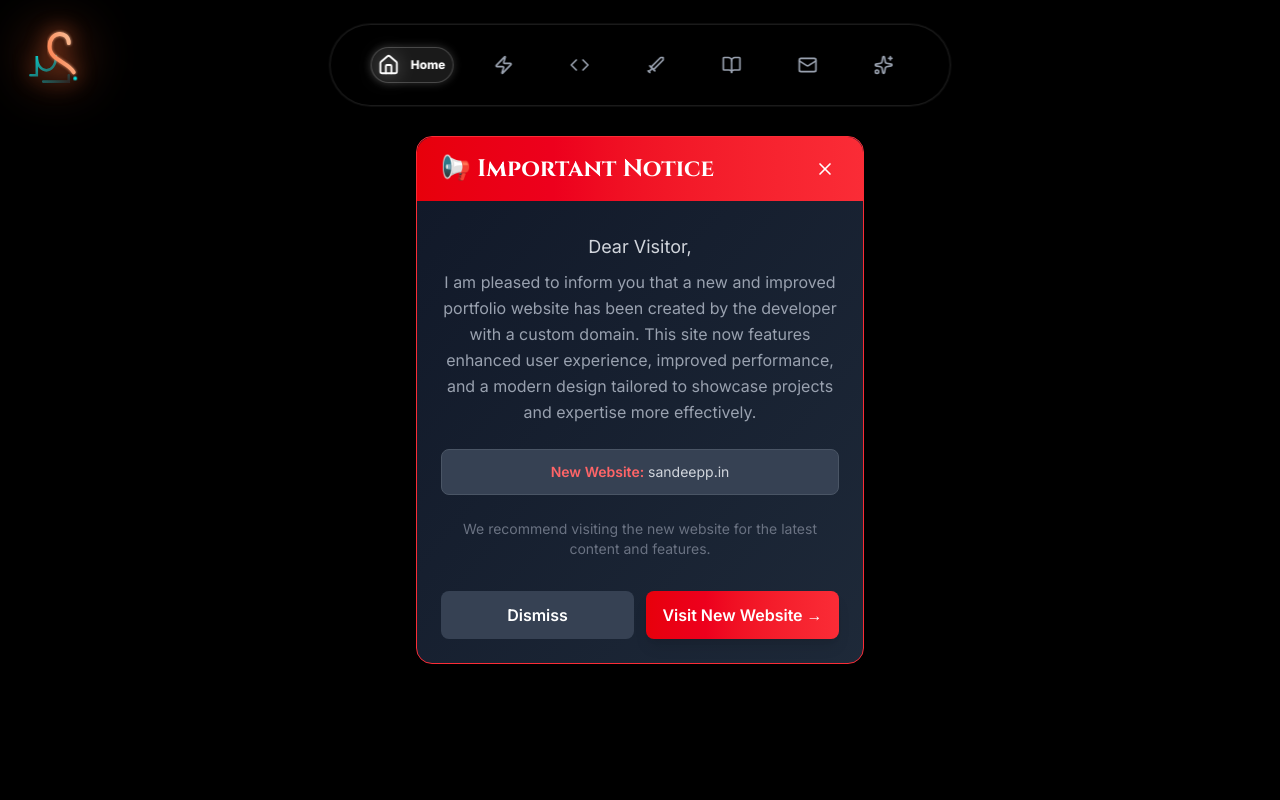
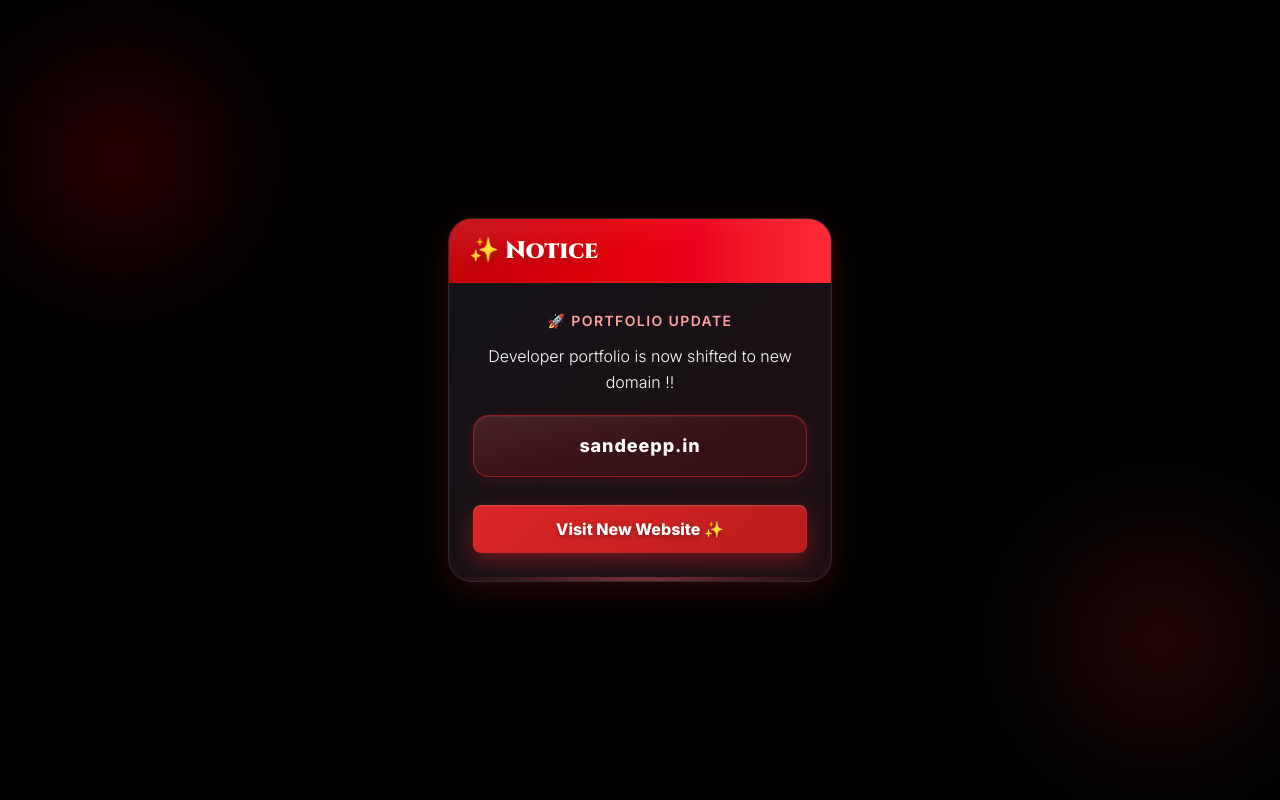
Before and after one commit to simplysandeepp/sandeep, a React (Vite) app: page / in a window 1280 px wide. Shown: the top 800 px of the page. Built offline with nearby package versions, Linux system fonts and the light colour scheme.

Commit message:
feat: enhance NewWebsiteNotice with improved styling and remove close functionality

```diff
--- a/src/App.jsx
+++ b/src/App.jsx
@@ -8,9 +8,7 @@ import EventsBlog from './components/sections/EventsBlog';
 import ProjectsShowcase from './components/sections/ProjectsShowcase';
 import Contact from './components/sections/Contact';
 import Footer from './components/sections/Footer';
-import FloatingNavbar from './components/ui/FloatingNavbar';
 import LoadingScreen from './components/ui/LoadingScreen';
-import Logo from './components/ui/Logo';
 import PinterestSection from './components/sections/PinterestSection';
 import NewWebsiteNotice from './components/ui/NewWebsiteNotice';
 
@@ -48,8 +46,6 @@ function App() {
             transition={{ duration: 0.5 }}
           >
             <NewWebsiteNotice />
-            <Logo />
-            <FloatingNavbar />
             <div id="hero"><Hero /></div>
             <div id="social"><SocialTitans /></div>
             <div id="skills"><SkillsHashira /></div>
--- a/src/components/ui/NewWebsiteNotice.jsx
+++ b/src/components/ui/NewWebsiteNotice.jsx
@@ -1,80 +1,90 @@
-import React, { useState } from 'react';
+import React from 'react';
 import { motion } from 'framer-motion';
-import { X } from 'lucide-react';
 
 function NewWebsiteNotice() {
-  const [isVisible, setIsVisible] = useState(true);
-
-  const handleClose = () => {
-    setIsVisible(false);
-  };
-
   const handleVisitNewSite = () => {
     window.location.href = 'https://www.sandeepp.in/';
   };
 
-  if (!isVisible) return null;
+  return (
+    <div className="fixed inset-0 bg-black bg-opacity-80 flex items-center justify-center z-50 backdrop-blur-lg">
+      {/* Premium Glow Background */}
+      <div className="absolute inset-0 overflow-hidden pointer-events-none">
+        <div className="absolute top-20 left-10 w-40 h-40 bg-red-600 rounded-full mix-blend-screen filter blur-3xl opacity-20 animate-pulse"></div>
+        <div className="absolute bottom-20 right-10 w-40 h-40 bg-red-900 rounded-full mix-blend-screen filter blur-3xl opacity-20 animate-pulse" style={{animationDelay: '1s'}}></div>
+      </div>
 
-  return (
-    <div className="fixed inset-0 bg-black bg-opacity-70 flex items-center justify-center z-50 backdrop-blur-sm">
       <motion.div
-        initial={{ scale: 0.5, opacity: 0 }}
-        animate={{ scale: 1, opacity: 1 }}
-        transition={{ duration: 0.5 }}
-        className="bg-gradient-to-br from-gray-900 to-gray-800 rounded-2xl shadow-2xl max-w-md w-full mx-4 border border-red-500 border-opacity-30"
+        initial={{ scale: 0.5, opacity: 0, y: 30 }}
+        animate={{ scale: 1, opacity: 1, y: 0 }}
+        transition={{ duration: 0.6, type: "spring", stiffness: 100 }}
+        onClick={handleVisitNewSite}
+        className="relative max-w-sm w-full mx-4 rounded-3xl overflow-hidden shadow-2xl cursor-pointer"
+        style={{
+          background: 'linear-gradient(135deg, rgba(20, 20, 25, 0.95) 0%, rgba(30, 15, 20, 0.98) 100%)',
+          backdropFilter: 'blur(20px)',
+          border: '1px solid rgba(255, 255, 255, 0.1)',
+          boxShadow: '0 8px 32px rgba(220, 38, 38, 0.2), inset 0 1px 1px rgba(255, 255, 255, 0.1)',
+        }}
       >
+        {/* Premium Shine Effect */}
+        <div className="absolute top-0 left-0 w-full h-1 bg-gradient-to-r from-red-500 via-red-400 to-transparent opacity-60"></div>
+
         {/* Header */}
-        <div className="relative bg-gradient-to-r from-red-600 to-red-500 px-6 py-4 rounded-t-2xl">
-          <div className="flex items-center justify-between">
-            <h2 className="text-2xl font-bold text-white">📢 Important Notice</h2>
-            <button
-              onClick={handleClose}
-              className="text-white hover:bg-red-700 p-1 rounded-full transition"
-            >
-              <X size={20} />
-            </button>
+        <div className="relative px-5 py-4 bg-gradient-to-r from-red-700 via-red-600 to-red-500 overflow-hidden">
+          <div className="absolute inset-0 bg-gradient-to-br from-white opacity-10 via-transparent to-transparent"></div>
+          <div className="relative">
+            <h2 className="text-2xl font-black text-white drop-shadow-lg">
+              ✨ Notice
+            </h2>
           </div>
         </div>
 
         {/* Content */}
-        <div className="px-6 py-8 text-center space-y-6">
+        <div className="px-6 py-7 text-center space-y-5">
           <div>
-            <p className="text-lg text-gray-300 mb-2">
-              Dear Visitor,
+            <p className="text-sm text-red-300 font-semibold mb-3 uppercase tracking-widest">
+              🚀 Portfolio Update
             </p>
-            <p className="text-gray-400 leading-relaxed">
-              I am pleased to inform you that a new and improved portfolio website has been created
-              by the developer with a custom domain. This site now features enhanced user experience,
-              improved performance, and a modern design tailored to showcase projects and expertise more effectively.
+            <p className="text-white text-base leading-relaxed font-light">
+              Developer portfolio is now shifted to new domain !!
             </p>
           </div>
 
-          <div className="bg-gray-700 bg-opacity-50 px-4 py-3 rounded-lg border border-gray-600">
-            <p className="text-sm text-gray-300">
-              <span className="font-semibold text-red-400">New Website:</span> sandeepp.in
-            </p>
-          </div>
-
-          <p className="text-sm text-gray-500">
-            We recommend visiting the new website for the latest content and features.
-          </p>
+          {/* Domain Box - Premium Glossy Style */}
+          <motion.div
+            whileHover={{ scale: 1.02 }}
+            className="relative px-5 py-4 rounded-2xl overflow-hidden"
+            style={{
+              background: 'linear-gradient(135deg, rgba(220, 38, 38, 0.2) 0%, rgba(190, 24, 24, 0.15) 100%)',
+              border: '1.5px solid rgba(220, 38, 38, 0.6)',
+              backdropFilter: 'blur(10px)',
+              boxShadow: 'inset 0 1px 2px rgba(255, 255, 255, 0.1), 0 4px 15px rgba(220, 38, 38, 0.15)',
+            }}
+          >
+            <div className="absolute inset-0 bg-gradient-to-br from-white opacity-5 via-transparent to-transparent"></div>
+            <p className="relative text-lg font-bold text-white tracking-wider">sandeepp.in</p>
+          </motion.div>
         </div>
 
         {/* Buttons */}
-        <div className="flex gap-3 px-6 pb-6">
-          <button
-            onClick={handleClose}
-            className="flex-1 px-4 py-3 bg-gray-700 hover:bg-gray-600 text-white rounded-lg font-semibold transition duration-200"
+        <div className="flex gap-3 px-6 pb-7">
+          <motion.button
+            whileHover={{ scale: 1.02 }}
+            onClick={handleVisitNewSite}
+            className="w-full px-4 py-3 rounded-lg font-bold text-white transition duration-300 text-base"
+            style={{
+              background: 'linear-gradient(135deg, #dc2626 0%, #b91c1c 100%)',
+              boxShadow: '0 8px 20px rgba(220, 38, 38, 0.4), inset 0 1px 2px rgba(255, 255, 255, 0.2)',
+              textShadow: '0 2px 4px rgba(0, 0, 0, 0.3)',
+            }}
           >
-            Dismiss
-          </button>
-          <button
-            onClick={handleVisitNewSite}
-            className="flex-1 px-4 py-3 bg-gradient-to-r from-red-600 to-red-500 hover:from-red-700 hover:to-red-600 text-white rounded-lg font-semibold transition duration-200 shadow-lg"
-          >
-            Visit New Website →
-          </button>
+            Visit New Website ✨
+          </motion.button>
         </div>
+
+        {/* Bottom Shine */}
+        <div className="absolute bottom-0 left-0 w-full h-1 bg-gradient-to-r from-transparent via-red-400 to-transparent opacity-40"></div>
       </motion.div>
     </div>
   );
```
